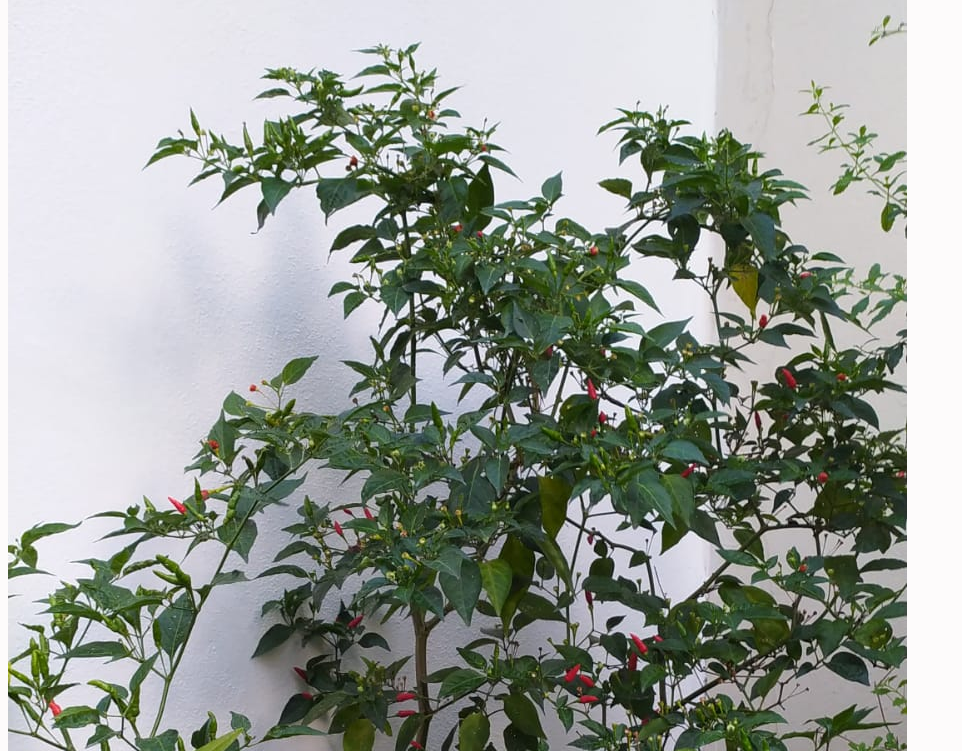
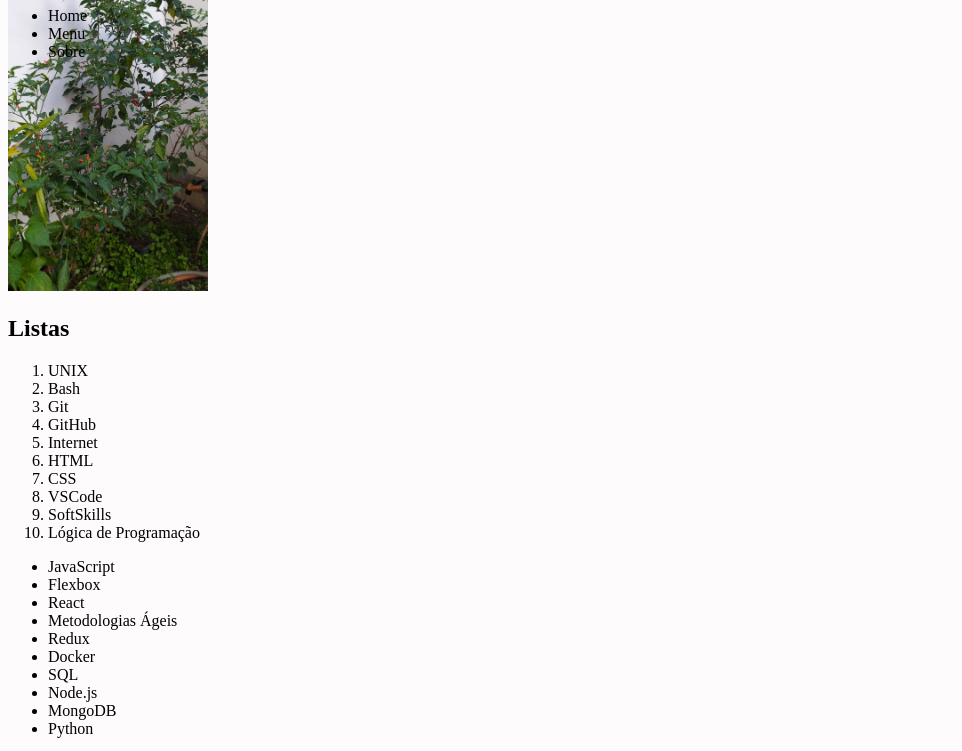
Before and after one commit to nnnnadia/projeto-trybe-lessons-learned, a website: page index.html in a window 1280 px wide. Shown: the part 73-824 px from the top of the page, without its empty margins (0-962 px from the left). Drawn offline with Linux system fonts and the light colour scheme.

Commit message:
Requisito 10 feito.

```diff
--- a/index.html
+++ b/index.html
@@ -3,13 +3,22 @@
   <head>
     <meta charset="UTF-8">
     <link rel="stylesheet" type="text/css" href="style.css">
-    <title></title>
+    <title>Lessons Learned</title>
   </head>
   <body>
     <header id="cabecalho">
       <h1 id="titulo">Algum texto</h1>
+      <nav>
+        <ul>
+          <li>Home</li>
+          <li>Menu</li>
+          <li>Sobre</li>
+        </ul>
+      </nav>
     </header>
     <img id="minha_foto" src="pimentinhas.png" alt="Foto de pimentas">
+    <section>
+      <h2>Listas</h2>
       <ol id="licoes_aprendidas">
         <li>UNIX</li>
         <li>Bash</li>
@@ -34,6 +43,7 @@
         <li>MongoDB</li>
         <li>Python</li>
       </ul>
+    </section>
     <article>
       "Lorem ipsum dolor sit amet, consectetur adipiscing elit, sed do eiusmod tempor incididunt ut labore et dolore magna aliqua. Ut enim ad minim veniam, quis nostrud exercitation ullamco laboris nisi ut aliquip ex ea commodo consequat. Duis aute irure dolor in reprehenderit in voluptate velit esse cillum dolore eu fugiat nulla pariatur. Excepteur sint occaecat cupidatat non proident, sunt in culpa qui officia deserunt mollit anim id est laborum."
     </article>
--- a/style.css
+++ b/style.css
@@ -6,3 +6,7 @@ header {
   position: fixed;
   top: 0;
 }
+
+#minha_foto {
+  width: 200px;
+}
```
Lines whose indentation alone changed are shown as unchanged.
